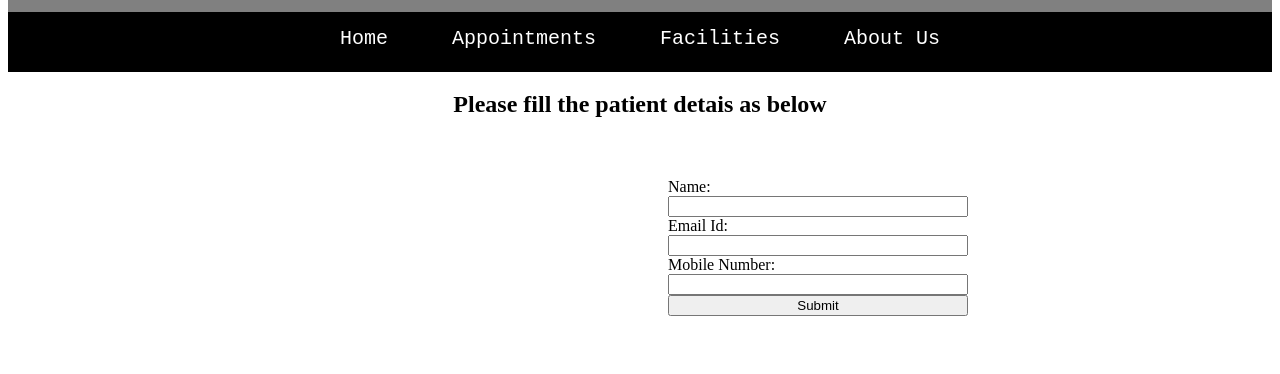
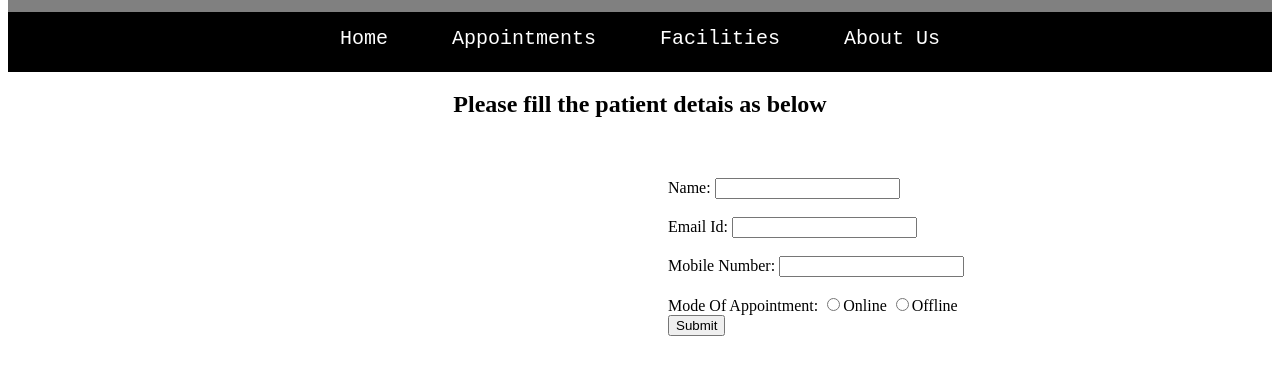
Before and after one commit to sriharsha02/HospitalWebsite, a plain HTML site: page consultation.html in a window 1280 px wide. Shown: the part 92-466 px from the top of the page. Drawn offline with Linux system fonts and the light colour scheme.

Commit message:
added styling for labels

```diff
--- a/consultation.html
+++ b/consultation.html
@@ -20,13 +20,28 @@
           <h1>Please fill the patient detais as below</h1>
           <div class="maindivconsultation">
             <form class="maindivconsultation" action="mailto:asleshbabu@gmail.com">
+                <div class="consultformdiv">
                     <label for="name" id="namelabel">Name: </label>
                     <input type="text">
+                </div>
+                <div class="consultformdiv">
                     <label for="name" id="emaillabel">Email Id: </label>
                     <input type="email">
+                </div>
+                <div class="consultformdiv">
                     <label for="number" id="numberlabel">Mobile Number:</label>
                     <input type="tel">
+                </div class="consultformdiv">
+                <div>
+                    <label for="mode">Mode Of Appointment:</label>
+                    <input type="radio" name="online" id="online"><label for="">Online </label>
+                    <input type="radio" name="online" id="offline"><label for="">Offline </label>
+                </div>
+
+                <div class="consultformdiv">
                     <button type="submit">Submit</button>
+                </div>
+
             </form>
           </div>
         </section>
--- a/styles.css
+++ b/styles.css
@@ -53,5 +53,9 @@
   text-align: left;
   margin-left: 310px;
   padding: 20px;
+}
+.consultformdiv label, button{
+  display: inline-block;
+  margin-bottom: 20px;
 
 }
```
Also changed, not shown: facilities.html (+1 -1 lines). Lines whose indentation alone changed are shown as unchanged.
